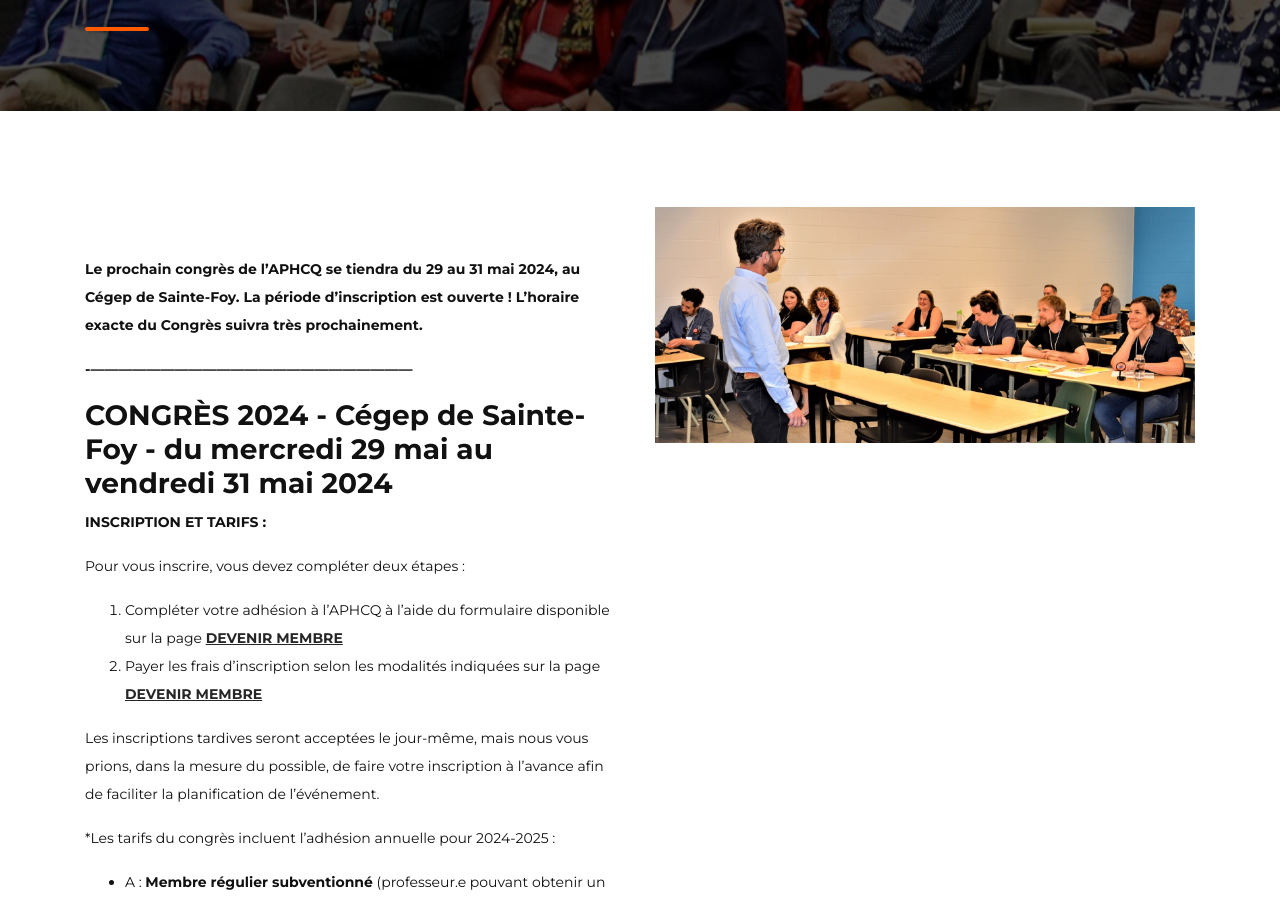
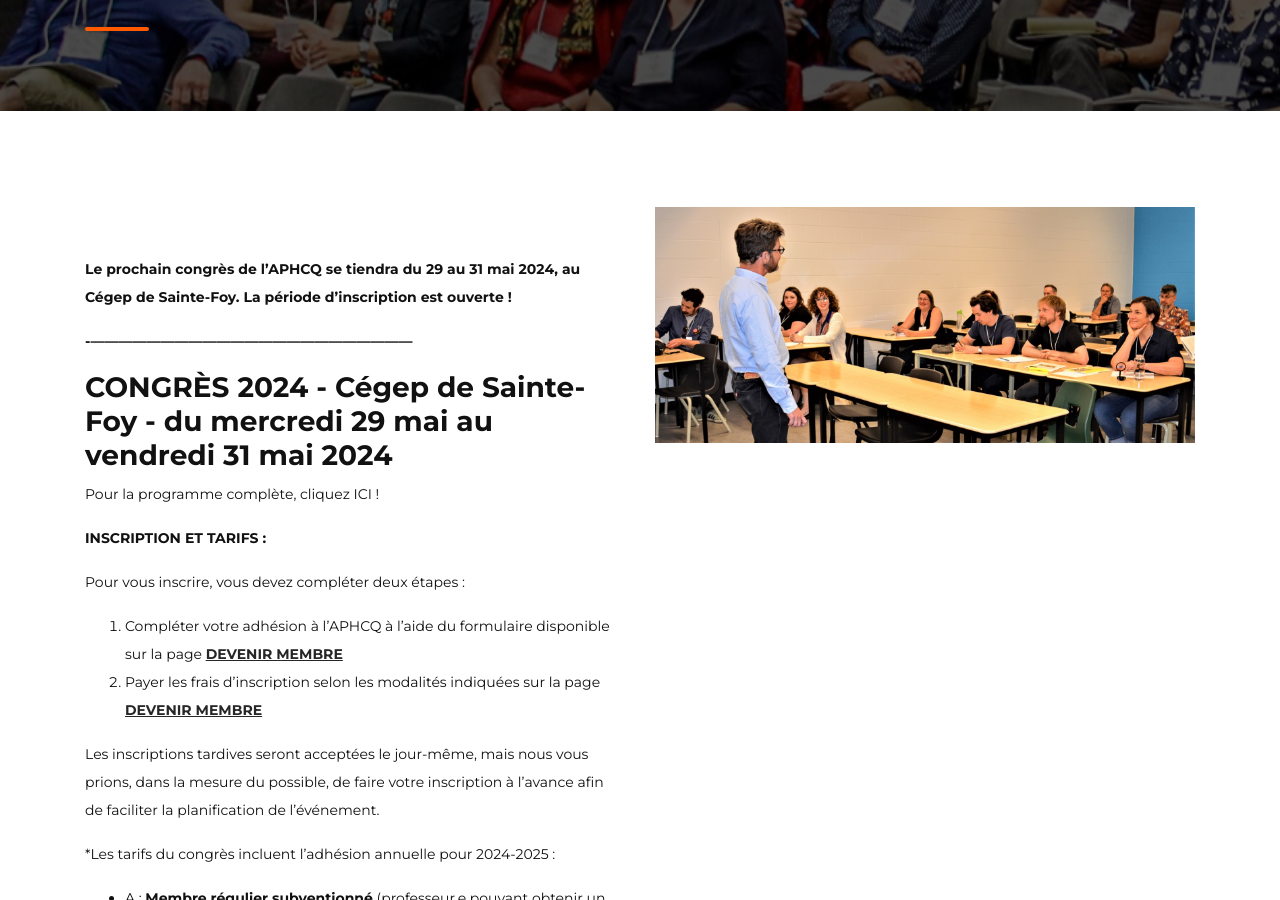
Before and after one commit to aphcq-association/site-web, a Jekyll site: the page built from docs/congres.html, in a window 1280 px wide and 900 px high, scrolled down 326 px. Built offline with Jekyll 4.4.1, drawn with Linux system fonts in a browser that asks for light colours.

Commit message:
Update Pages “congres”

```diff
--- a/docs/congres.html
+++ b/docs/congres.html
@@ -5,11 +5,17 @@
 image_droite:
   - image: /media/photo_atelier_stjerome2019.jpg
 ---
-**Le prochain congrès de l'APHCQ se tiendra du 29 au 31 mai 2024, au Cégep de Sainte-Foy. La période d'inscription est ouverte ! L'horaire exacte du Congrès suivra très prochainement.**
+**Le prochain congrès de l'APHCQ se tiendra du 29 au 31 mai 2024, au Cégep de Sainte-Foy. La période d'inscription est ouverte !**
 
 **\----------------------------------------------------------------------**
 
 ### **C﻿ONGRÈS 2024 - Cégep de Sainte-Foy - du mercredi 29 mai au vendredi 31 mai 2024**
+
+
+
+P﻿our la programme complète, cliquez ICI !
+
+
 
 **INSCRIPTION ET TARIFS :**
 
```
